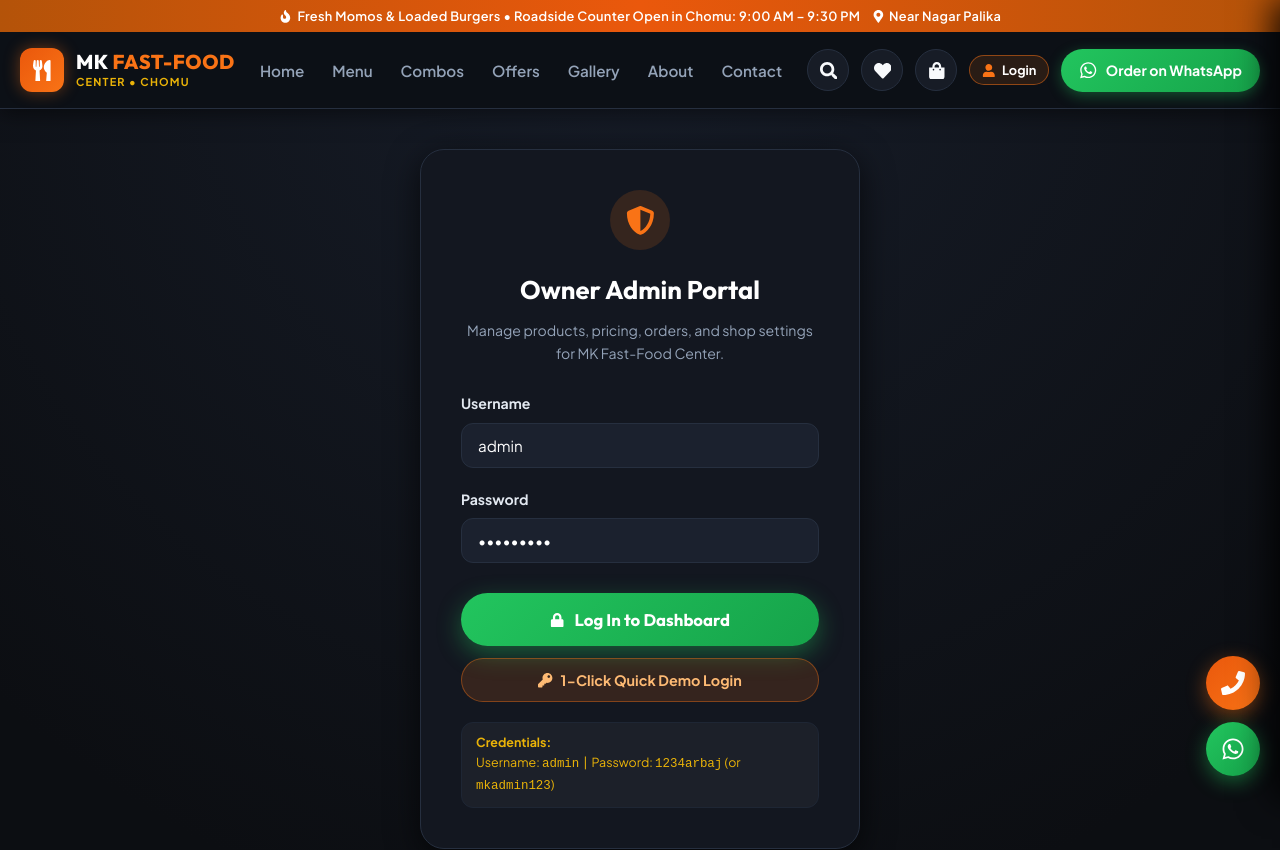
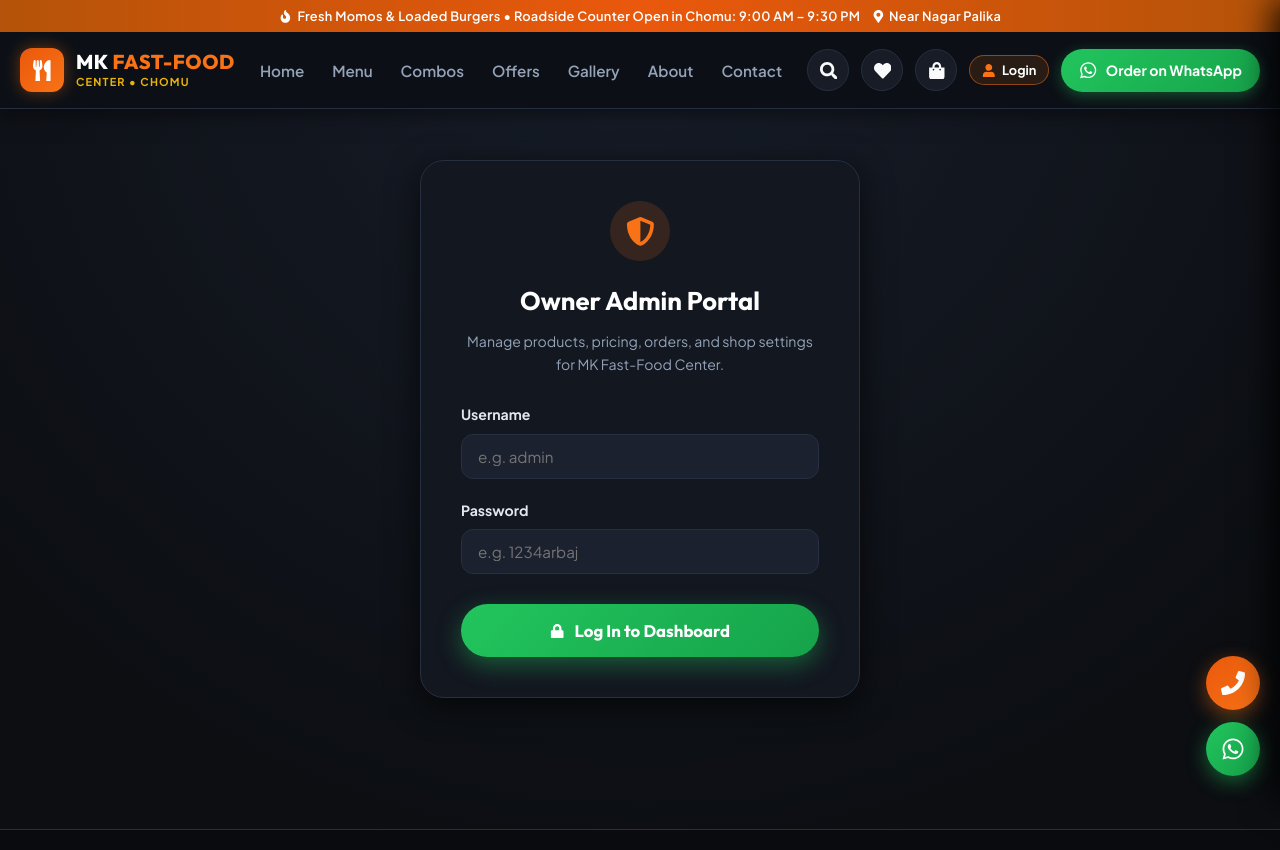
Before and after one commit to arbajkhan97855/mk-fast-food-center, a React (Vite) app: page /admin in a window 1280 px wide. Shown: the top 850 px of the page. Built offline with nearby package versions, Linux system fonts and the light colour scheme; no server answers; the database is empty.

Commit message:
first commit

```diff
--- a/src/context/AdminAuthContext.jsx
+++ b/src/context/AdminAuthContext.jsx
@@ -8,7 +8,7 @@
 // Default credentials as specified in prompt: password "1234arbaj" or "mkadmin123"
 const DEFAULT_CREDENTIALS = {
   username: 'admin',
-  password: '1234arbaj',
+  password: 'arbaj97855',
   alternatePassword: 'mkadmin123'
 };
 
--- a/src/pages/admin/AdminLoginPage.jsx
+++ b/src/pages/admin/AdminLoginPage.jsx
@@ -7,8 +7,8 @@
   const { login, isAuthenticated } = useAdminAuth();
   const navigate = useNavigate();
 
-  const [username, setUsername] = useState('admin');
-  const [password, setPassword] = useState('1234arbaj');
+  const [username, setUsername] = useState('');
+  const [password, setPassword] = useState('');
   const [error, setError] = useState('');
 
   useEffect(() => {
@@ -23,18 +23,18 @@
     if (success === true || success?.success) {
       navigate('/admin/dashboard', { replace: true });
     } else {
-      setError('Invalid username or password. (Hint: admin / 1234arbaj)');
+      setError('Invalid username or password. ');
     }
   };
 
-  const handleQuickLogin = () => {
-    setUsername('admin');
-    setPassword('1234arbaj');
-    const success = login('admin', '1234arbaj');
-    if (success === true || success?.success) {
-      navigate('/admin/dashboard', { replace: true });
-    }
-  };
+  // const handleQuickLogin = () => {
+  //   setUsername('admin');
+  //   setPassword('1234arbaj');
+  //   const success = login('admin', '1234arbaj');
+  //   if (success === true || success?.success) {
+  //     navigate('/admin/dashboard', { replace: true });
+  //   }
+  // };
 
   return (
     <div className="admin-login-wrap">
@@ -87,34 +87,10 @@
             <FaLock style={{ fontSize: '0.9rem' }} /> Log In to Dashboard
           </button>
 
-          <button
-            type="button"
-            onClick={handleQuickLogin}
-            style={{
-              width: '100%',
-              display: 'inline-flex',
-              alignItems: 'center',
-              justifyContent: 'center',
-              gap: '8px',
-              marginTop: '12px',
-              padding: '12px',
-              borderRadius: 'var(--radius-full)',
-              background: 'rgba(249, 115, 22, 0.15)',
-              border: '1px solid rgba(249, 115, 22, 0.4)',
-              color: 'var(--primary-light)',
-              fontWeight: 700,
-              fontSize: '0.9rem',
-              cursor: 'pointer'
-            }}
-          >
-            <FaKey /> 1-Click Quick Demo Login
-          </button>
+
         </form>
 
-        <div className="admin-hint-pill">
-          <strong>Credentials:</strong> <br />
-          Username: <code>admin</code> &nbsp;|&nbsp; Password: <code>1234arbaj</code> (or <code>mkadmin123</code>)
-        </div>
+
       </div>
     </div>
   );
```
